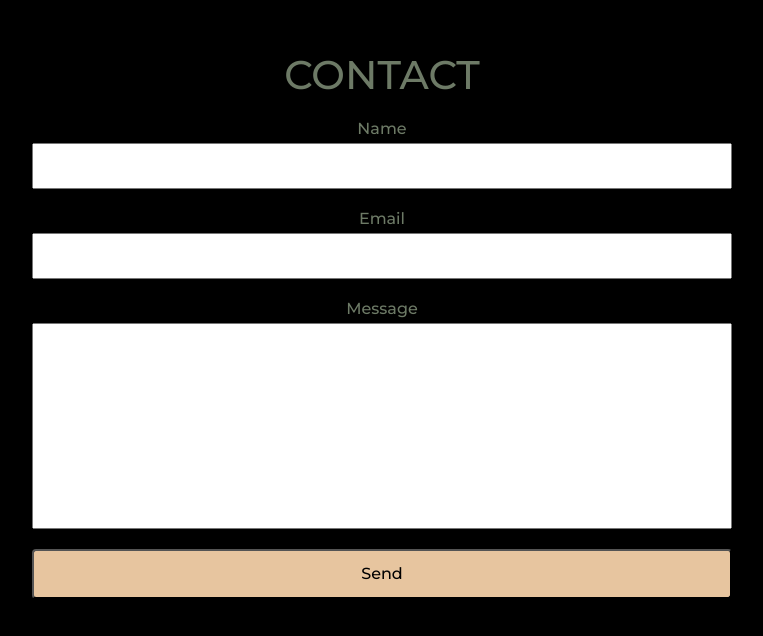
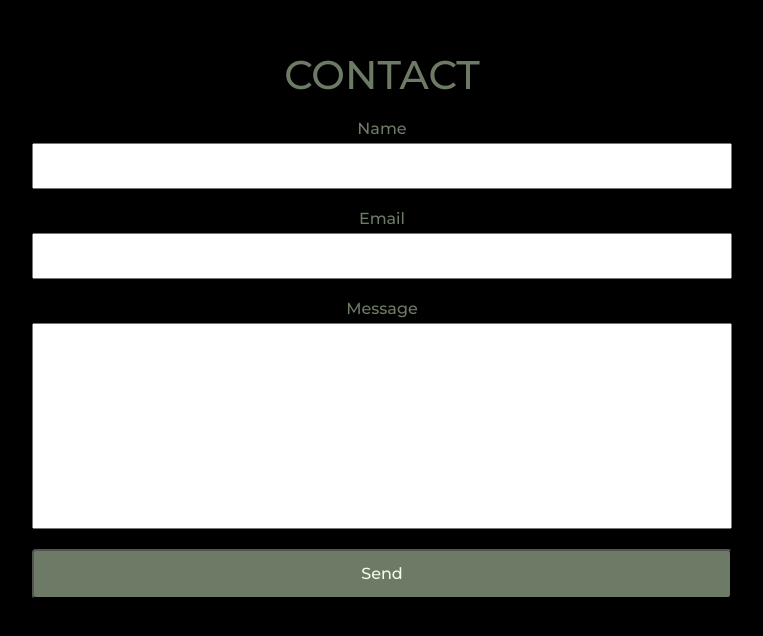
Before and after one commit to billyott/personal-site, a React (Create React App) app: page /contact in a window 1280 px wide. Shown: the part 1676-2312 px from the top of the page, without its empty margins (258-1021 px from the left). Built offline with nearby package versions, Linux system fonts and the light colour scheme.

Commit message:
update button styles

```diff
--- a/src/components/contact-form.scss
+++ b/src/components/contact-form.scss
@@ -38,11 +38,12 @@
         margin-top: 20px;
         border-radius: 4px;
         height: 50px;
-        color: black;
-        background-color: $matcha-cakecone;
+        color: $matcha-honeydew;
+        background-color: $matcha-tea-dark;
 
         &:hover {
-            background-color: $matcha-biscuit;
+            color: black;
+            background-color: $matcha-cakecone;
         }
 
         &:focus {
@@ -50,8 +51,8 @@
         }
 
         &:active {
-            color: $matcha-honeydew;
-            background-color: $matcha-tea-dark;
+            color: black;
+            background-color: $matcha-biscuit;
         }
     }
 }
--- a/src/components/portfolio.js
+++ b/src/components/portfolio.js
@@ -1,6 +1,5 @@
 import React from 'react';
-import { NavLink } from 'react-router-dom';
-import ReactPlayer from "react-player";
+// import ReactPlayer from "react-player";
 
 import './portfolio.scss';
 import projects from  '../data/project-data.json';
```
